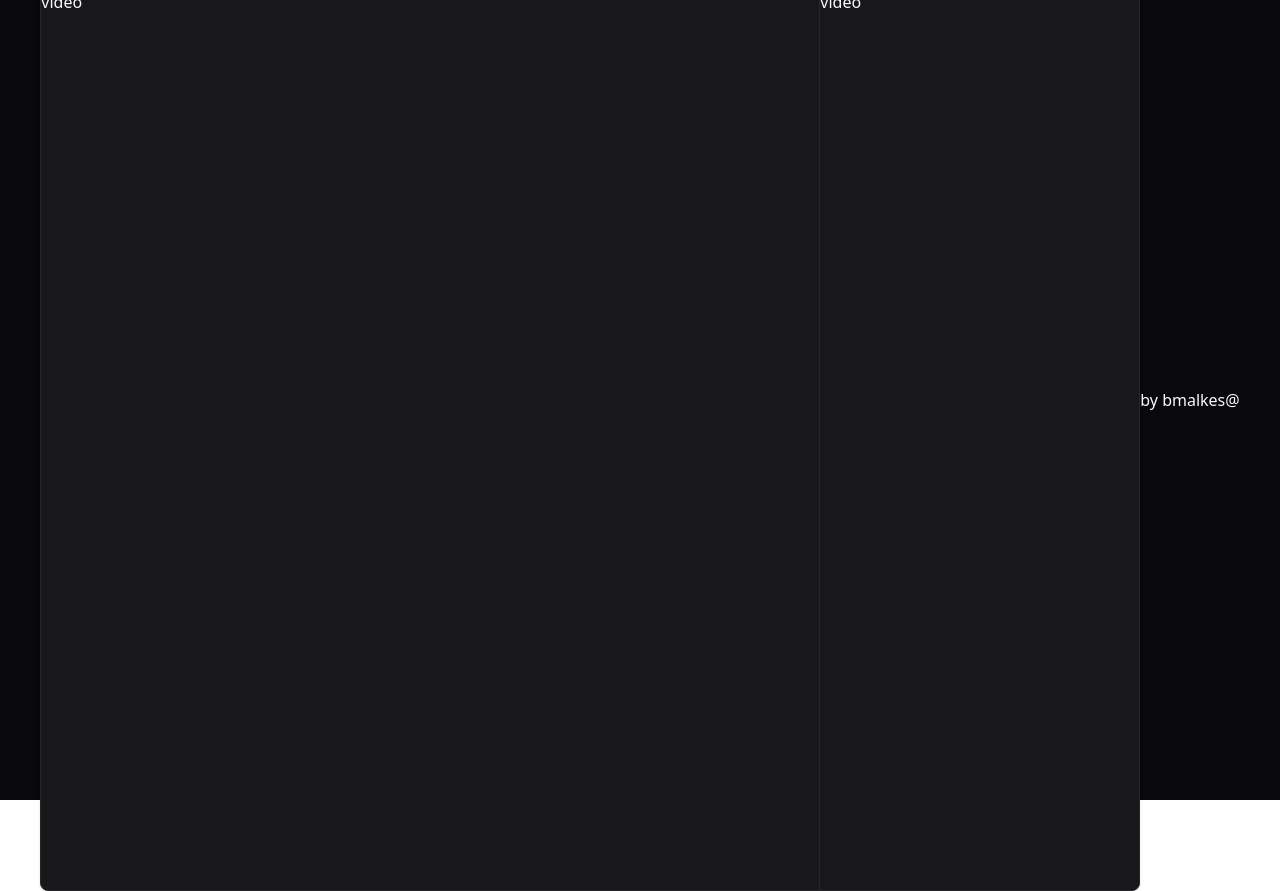
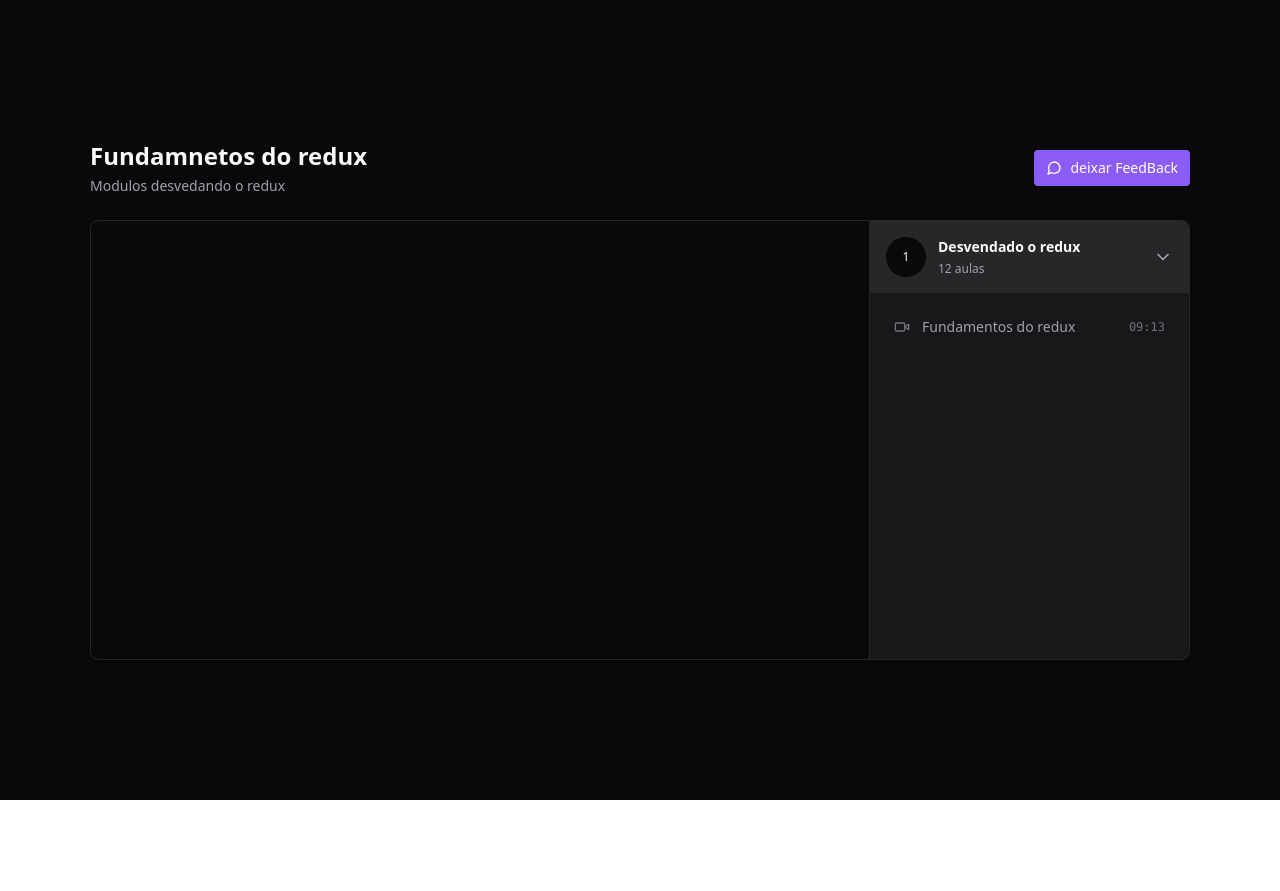
Before and after one commit to BmAlkes/player-Video-redux-zustand, a React (Vite) app: page / in a window 1280 px wide. After the commit the page ends 800 px from the top, so only its background shows below. Built offline with nearby package versions, Linux system fonts and the light colour scheme.

Commit message:
feat:add UI dos modulos de player

```diff
--- a/package.json
+++ b/package.json
@@ -14,6 +14,7 @@
     "lucide-react": "^0.257.0",
     "react": "^18.2.0",
     "react-dom": "^18.2.0",
+    "react-player": "^2.12.0",
     "react-redux": "^8.1.1"
   },
   "devDependencies": {
--- a/src/components/pages/Player.tsx
+++ b/src/components/pages/Player.tsx
@@ -1,6 +1,8 @@
-import { MessageCircle } from "lucide-react";
+import { ChevronDown, MessageCircle, Video } from "lucide-react";
+import ReactPlayer from "react-player";
 const Player = () => {
   return (
+    <>
       <div className="h-screen bg-zinc-950 text-zinc-50 flex justify-center items-center">
         <div className="flex w-[1100px] flex-col gap-6">
           <div className="flex items-center justify-between">
@@ -15,18 +17,43 @@
             </button>
           </div>
           <main className="relative flex overflow-hidden rounded-lg border border-zinc-800 bg-zinc-900 shadow">
-          <div className="flex-1">video</div>
-          <aside className="w-80 border-l border-zinc-800 bg-zinc-900 h-[900px]">
-            video
+            <div className="flex-1">
+              <div className="w-full bg-zinc-950 aspect-video">
+                <ReactPlayer
+                  width="100%"
+                  height="100%"
+                  controls
+                  url="https://www.youtube.com/watch?v=Jai8w6K_GnY"
+                />
+              </div>
+            </div>
+            <aside className="w-80 border-l border-zinc-800 bg-zinc-900 ">
+              <div>
+                <button className="flex w-full items-center gap-3 bg-zinc-800 p-4">
+                  <div className="flex h-10 w-10 rounded-full items-center justify-center bg-zinc-950 text-xs">
+                    1
+                  </div>
+                  <div className="flex flex-col gap-1 text-left">
+                    <strong className="text-sm">Desvendado o redux</strong>
+                    <span className="text-xs text-zinc-400">12 aulas</span>
+                  </div>
+                  <ChevronDown className="w-5 h-5 ml-auto text-zinc-400" />
+                </button>
+                <nav className="relative flex flex-col gap-4 p-6">
+                  <button className="flex items-center gap-3 text-sm text-zinc-400">
+                    <Video className="w-4 h-4 text-zinc-500" />
+                    <span>Fundamentos do redux</span>
+                    <span className="ml-auto font-mono text-xs text-zinc-500">
+                      09:13
+                    </span>
+                  </button>
+                </nav>
+              </div>
             </aside>
           </main>
         </div>
-      <footer>
-        <div className="flex items-center justify-between">
-          <h4>by bmalkes@</h4>
       </div>
-      </footer>
-    </div>
+    </>
   );
 };
 
```
Also changed, not shown: 1 other file (tests, documents, lock files or other folders). Lines whose indentation alone changed are shown as unchanged.
